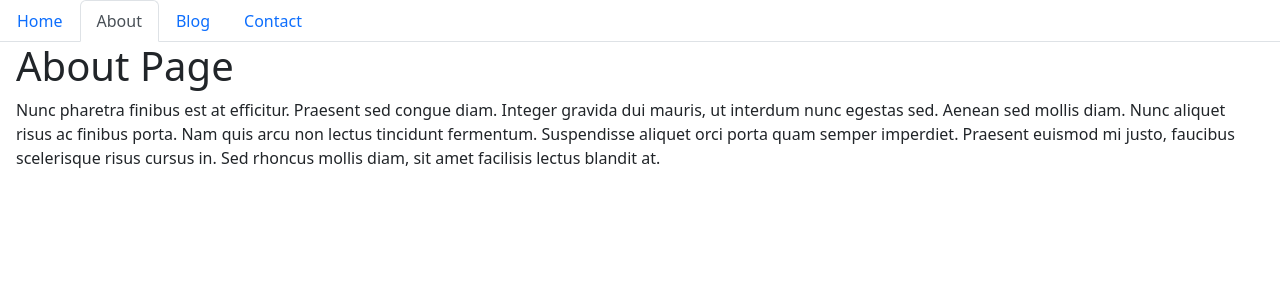
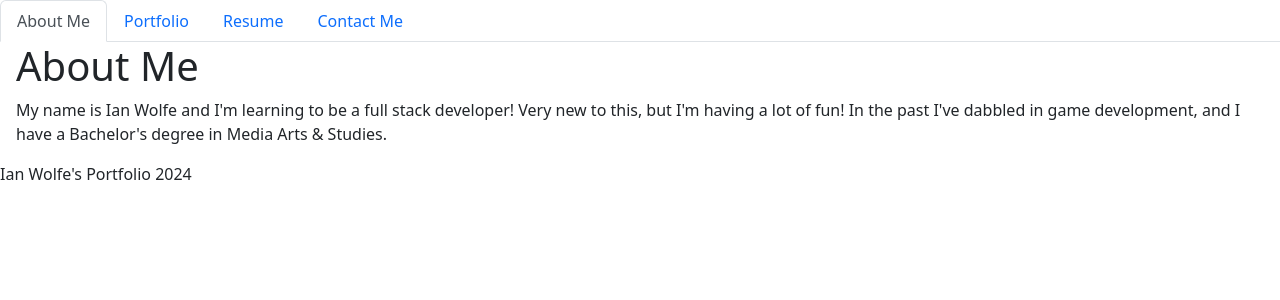
Before and after one commit to enkw/c20-react-portfolio, a React (Vite) app: page /About in a window 1280 px wide. Shown: the top 300 px of the page. Built offline with nearby package versions, Linux system fonts and the light colour scheme.

Commit message:
Got the navbar, footer, and a basic page structure working

```diff
--- a/index.html
+++ b/index.html
@@ -4,7 +4,7 @@
     <meta charset="UTF-8" />
     <link rel="icon" type="image/svg+xml" href="/vite.svg" />
     <meta name="viewport" content="width=device-width, initial-scale=1.0" />
-    <title>React Router</title>
+    <title>Ian Wolfe | Portfolio</title>
   </head>
   <body>
     <div id="root"></div>
--- a/src/App.jsx
+++ b/src/App.jsx
@@ -1,6 +1,6 @@
-// Bringing in the required import from 'react-router-dom'
 import { Outlet } from 'react-router-dom';
 import Nav from './components/NavTabs';
+import Footer from './components/Footer'
 
 function App() {
   // The Outlet component will conditionally swap between the different pages according to the URL
@@ -10,6 +10,7 @@ function App() {
       <main className="mx-3">
         <Outlet />
       </main>
+      <Footer />
     </>
   );
 }
--- /dev/null
+++ b/src/components/Footer.jsx
@@ -0,0 +1,10 @@
+const Footer = () => {
+    return (
+       <div>
+           <p> Ian Wolfe's Portfolio 2024</p>
+       </div>
+
+     );
+   }
+
+   export default Footer;
--- a/src/components/NavTabs.jsx
+++ b/src/components/NavTabs.jsx
@@ -9,39 +9,34 @@ function NavTabs() {
     <ul className="nav nav-tabs">
       <li className="nav-item">
         <Link
-          to="/"
-          // This is a conditional (ternary) operator that checks to see if the current page is "Home"
-          // If it is, we set the current page to 'nav-link-active', otherwise we set it to 'nav-link'
-          className={currentPage === '/' ? 'nav-link active' : 'nav-link'}
+          to="/About"
+          className={currentPage === '/About' ? 'nav-link active' : 'nav-link'}
         >
-          Home
+          About Me
         </Link>
       </li>
       <li className="nav-item">
         <Link
-          to="/About"
-          // Check to see if the currentPage is `About`, and if so we use the active link class from bootstrap. Otherwise, we set it to a normal nav-link
-          className={currentPage === '/About' ? 'nav-link active' : 'nav-link'}
+          to="/Portfolio"
+          className={currentPage === '/Portfolio' ? 'nav-link active' : 'nav-link'}
         >
-          About
+          Portfolio
         </Link>
       </li>
       <li className="nav-item">
         <Link
-          to="/Blog"
-          // Check to see if the currentPage is `Blog`, and if so we use the active link class from bootstrap. Otherwise, we set it to a normal nav-link
-          className={currentPage === '/Blog' ? 'nav-link active' : 'nav-link'}
+          to="/Resume"
+          className={currentPage === '/Resume' ? 'nav-link active' : 'nav-link'}
         >
-          Blog
+          Resume
         </Link>
       </li>
       <li className="nav-item">
         <Link
           to="/Contact"
-          // Check to see if the currentPage is `Contact`, and if so we use the active link class from bootstrap. Otherwise, we set it to a normal nav-link
           className={currentPage === '/Contact' ? 'nav-link active' : 'nav-link'}
         >
-          Contact
+          Contact Me
         </Link>
       </li>
     </ul>
--- a/src/main.jsx
+++ b/src/main.jsx
@@ -1,17 +1,16 @@
 import ReactDOM from 'react-dom/client'
-// Bringing in the required imports from 'react-router-dom' to set up application routing behavior
 import { createBrowserRouter, RouterProvider } from 'react-router-dom';
 
 import 'bootstrap/dist/css/bootstrap.min.css'
 
 import App from './App';
 import Error from './pages/Error';
-import Home from './pages/Home';
 import Contact from './pages/Contact';
 import About from './pages/About';
-import Blog from './pages/Blog';
+import Portfolio from './pages/Portfolio';
+import Resume from './pages/Resume';
 
-// Define the accessible routes, and which components respond to which URL
+
 const router = createBrowserRouter([
   {
     path: '/',
@@ -19,16 +18,16 @@ const router = createBrowserRouter([
     errorElement: <Error />,
     children: [
       {
-        index: true,
-        element: <Home />,
-      },
-      {
         path: '/About',
         element: <About />,
       },
       {
-        path: '/Blog',
-        element: <Blog />,
+        path: '/Portfolio',
+        element: <Portfolio />,
+      },
+      {
+        path: '/Resume',
+        element: <Resume />,
       },
       {
         path: '/Contact',
--- a/src/pages/About.jsx
+++ b/src/pages/About.jsx
@@ -1,14 +1,9 @@
 export default function About() {
   return (
     <div>
-      <h1>About Page</h1>
+      <h1>About Me</h1>
       <p>
-        Nunc pharetra finibus est at efficitur. Praesent sed congue diam.
-        Integer gravida dui mauris, ut interdum nunc egestas sed. Aenean sed
-        mollis diam. Nunc aliquet risus ac finibus porta. Nam quis arcu non
-        lectus tincidunt fermentum. Suspendisse aliquet orci porta quam semper
-        imperdiet. Praesent euismod mi justo, faucibus scelerisque risus cursus
-        in. Sed rhoncus mollis diam, sit amet facilisis lectus blandit at.
+      My name is Ian Wolfe and I'm learning to be a full stack developer! Very new to this, but I'm having a lot of fun! In the past I've dabbled in game development, and I have a Bachelor's degree in Media Arts & Studies.
       </p>
     </div>
   );
--- a/src/pages/Contact.jsx
+++ b/src/pages/Contact.jsx
@@ -1,7 +1,7 @@
 export default function Contact() {
   return (
     <div>
-      <h1>Contact Page</h1>
+      <h1>Reach out to me</h1>
       <p>
         Integer cursus bibendum sem non pretium. Vestibulum in aliquet sem, quis
         molestie urna. Aliquam semper ultrices varius. Aliquam faucibus sit amet
--- a/src/pages/Blog.jsx
+++ b/src/pages/Portfolio.jsx
@@ -1,7 +1,7 @@
-export default function Blog() {
+export default function Portfolio() {
   return (
     <div>
-      <h1>Blog Page</h1>
+      <h1>Portfolio</h1>
       <p>
         Donec a volutpat quam. Curabitur nec varius justo, sed rutrum ligula.
         Curabitur pellentesque turpis sit amet eros iaculis, a mollis arcu
--- a/src/pages/Home.jsx
+++ b/src/pages/Resume.jsx
@@ -1,7 +1,7 @@
-export default function Home() {
+export default function Resume() {
   return (
     <div>
-      <h1>Home Page</h1>
+      <h1>My Resume</h1>
       <p>
         Lorem ipsum dolor sit amet, consectetur adipiscing elit. Sed neque
         velit, lobortis ut magna varius, blandit rhoncus sem. Morbi lacinia nisi
```
Also changed, not shown: 1 other file (tests, documents, lock files or other folders).
